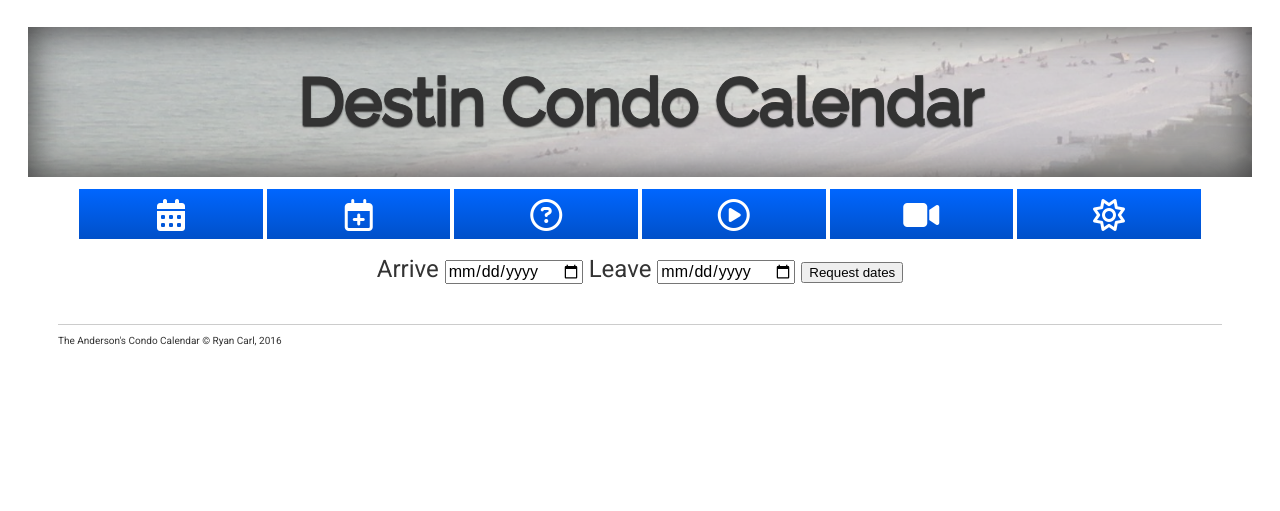
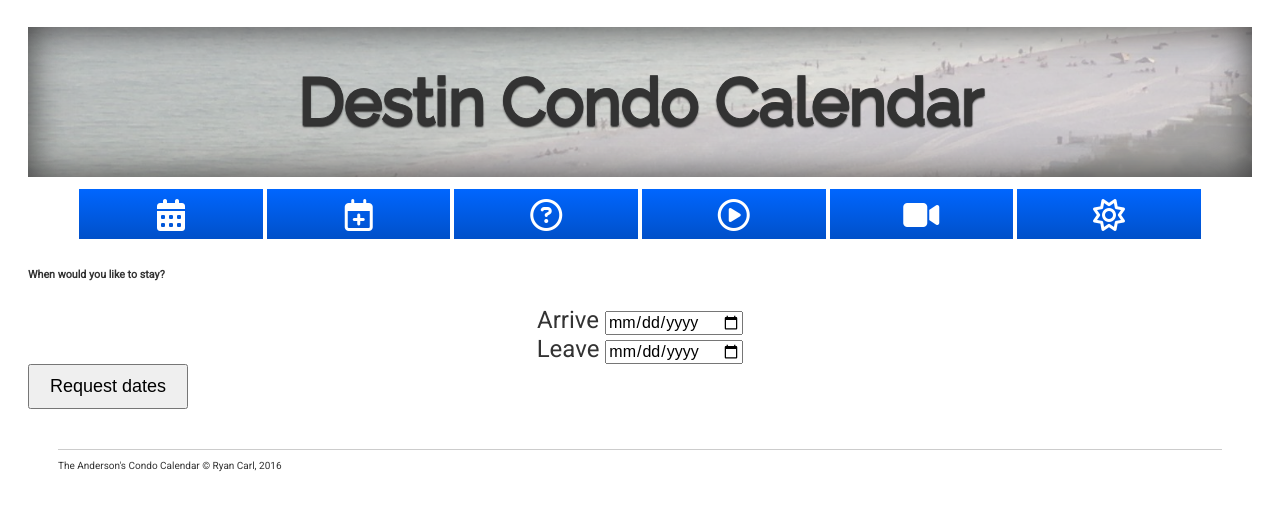
Before and after one commit to rcarl94/acc, a PHP site: page /make_reservation.html in a window 1280 px wide. Shown: the top 511 px of the page. Run offline with PHP 8.4, Linux system fonts and the light colour scheme; some libraries are stand-ins or nearby versions.

Commit message:
request form

```diff
--- a/css/app.css
+++ b/css/app.css
@@ -217,6 +217,13 @@ a#close-modal-btn {
 
 #request-form label {
   font-size: 24px;
+  display: block;
+}
+
+#request-submit {
+  padding: 10px 20px;
+  font-size: 18px;
+  display: block;
 }
 
 /* large only */
--- a/make_reservation.html
+++ b/make_reservation.html
@@ -41,6 +41,7 @@
     </div>
     <div id="main">
       <form id="request-form">
+        <h6 style="text-align:left">When would you like to stay?</h6>
         <label for="start-date">Arrive
           <input id="start-date" type="date">
         </label>
```
